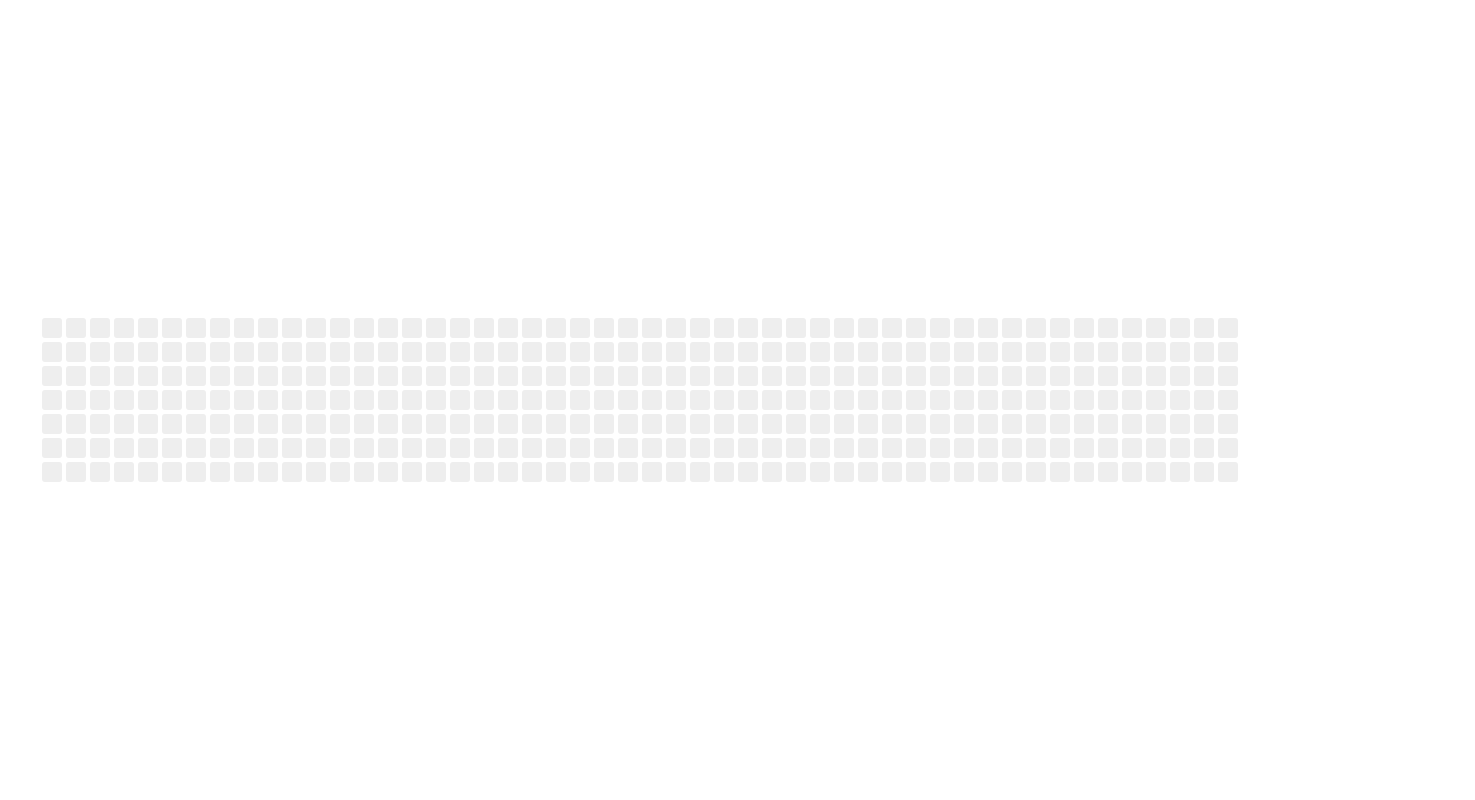
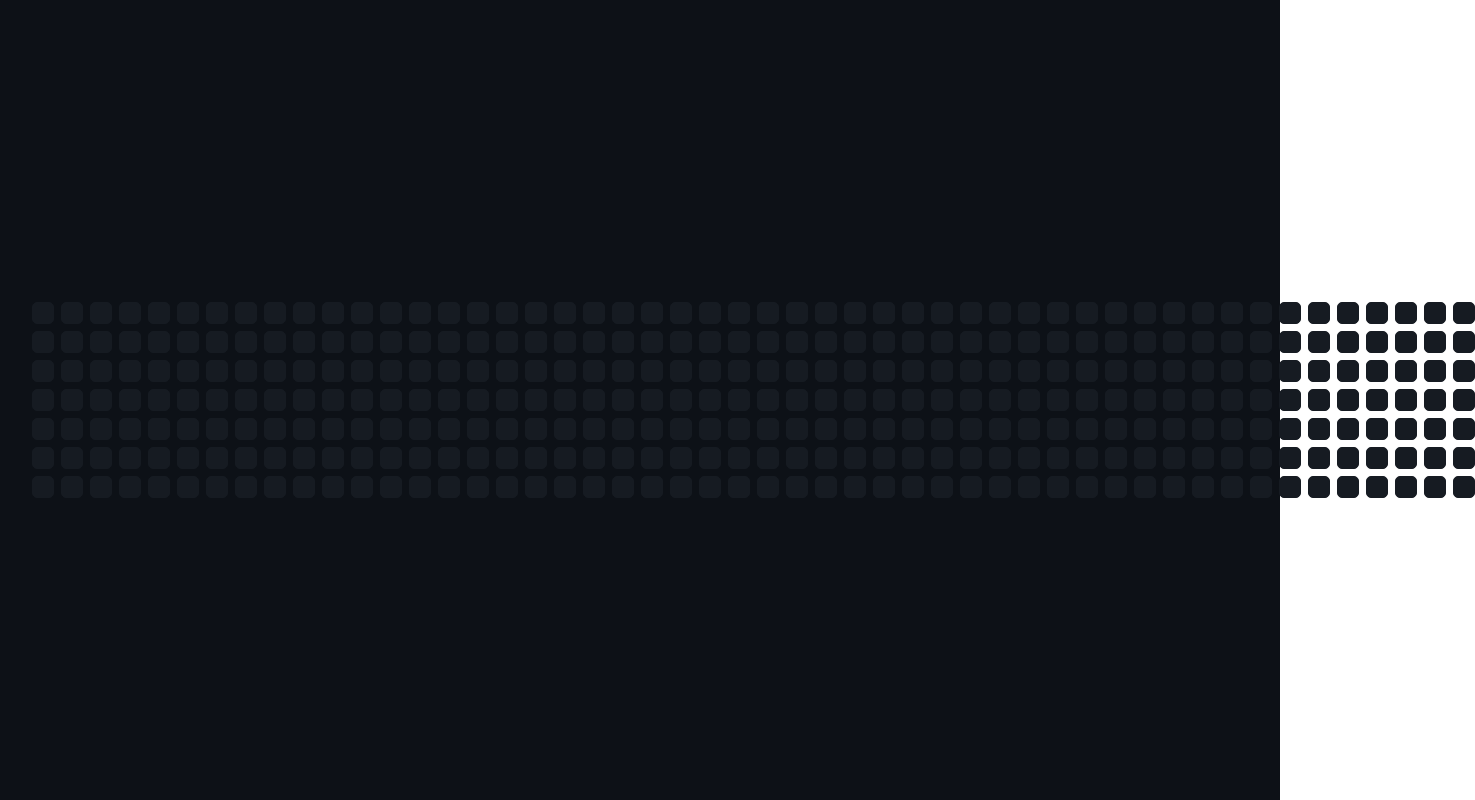
Before and after one commit to noahbazer/git-map-art, a React (Vite) app: page / in a window 1280 px wide. Shown: the whole page, 1475 px wide, since content can reach past the window. Built offline with nearby package versions, Linux system fonts and the light colour scheme.

Commit message:
add proper css styles

```diff
--- a/src/index.css
+++ b/src/index.css
@@ -32,6 +32,7 @@ body {
   place-items: center;
   min-width: 320px;
   min-height: 100vh;
+  background-color: #0d1117;
 }
 
 h1 {
@@ -74,7 +75,7 @@ button:focus-visible {
 .grid {
   display: grid;
   grid-template-columns: repeat(50, 1fr);
-  gap: 4px;
+  gap: 7px;
 }
 
 .cell {
@@ -83,31 +84,36 @@ button:focus-visible {
 }
 
 .level-0 {
-  background-color: #eee;
-  border-radius: 3px;
+  background-color: #161b22;
+  border: 1px solid #161b22;
+  border-radius: 5px;
   padding: 10px;
 }
 
 .level-1 {
-  background-color: #d6e685;
-  border-radius: 3px;
+  background-color: #0e4429;
+  border: 1px solid rgba(255, 255, 255, 0.05);
+  border-radius: 5px;
   padding: 10px;
 }
 
 .level-2 {
-  background-color: #8cc665;
-  border-radius: 3px;
+  background-color: #006d32;
+  border: 1px solid rgba(255, 255, 255, 0.05);
+  border-radius: 5px;
   padding: 10px;
 }
 
 .level-3 {
-  background-color: #44a340;
-  border-radius: 3px;
+  background-color: #26a641;
+  border: 1px solid rgba(255, 255, 255, 0.05);
+  border-radius: 5px;
   padding: 10px;
 }
 
 .level-4 {
-  background-color: #1e6823;
-  border-radius: 3px;
+  background-color: #39d353;
+  border: 1px solid rgba(255, 255, 255, 0.05);
+  border-radius: 5px;
   padding: 10px;
 }
```
